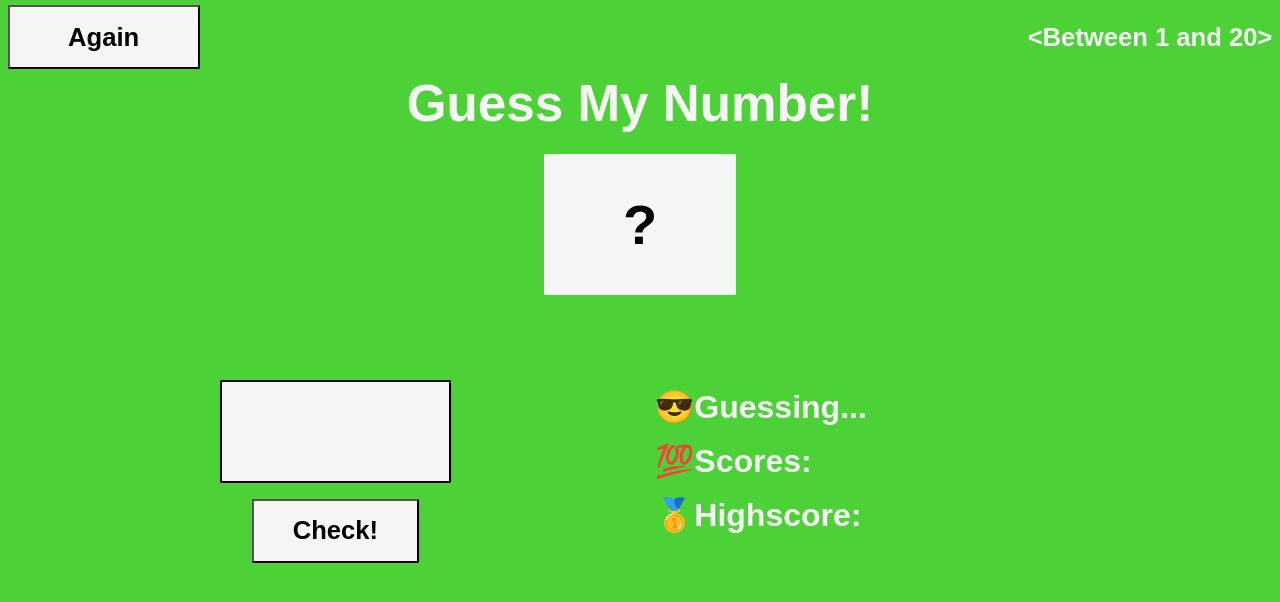
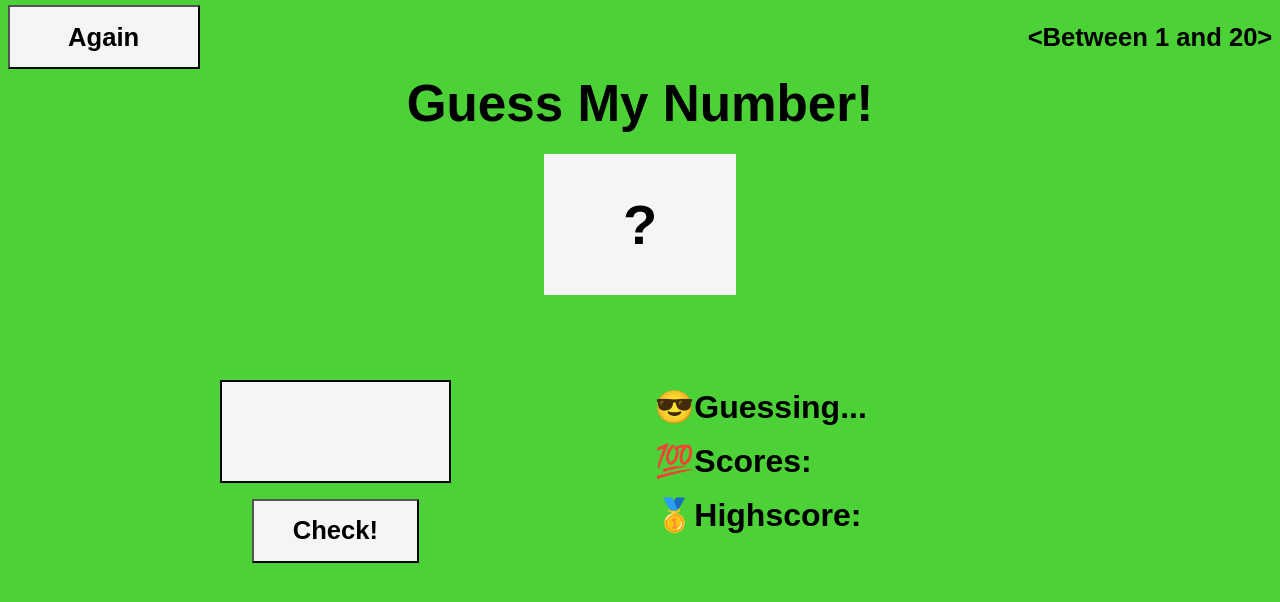
Before and after one commit to dthai2424/Guess-My-Number, a plain HTML site: page index.html in a window 1280 px wide. Drawn offline with Linux system fonts and the light colour scheme; a web font is replaced by a local one.

```diff
--- a/style.css
+++ b/style.css
@@ -10,7 +10,7 @@
   --FONT-WEIGHT: 700;
   --FONT-SIZE: clamp(0.78rem, 4vw, 1.6rem);
   /* COLOR */
-  --FONT-COLOR: whitesmoke;
+  --FONT-COLOR: black;
   --NUMBER-COLOR: black;
   --BG-COLOR: #4cd137;
   --BUTTON-BGCOLOR: whitesmoke;
```
